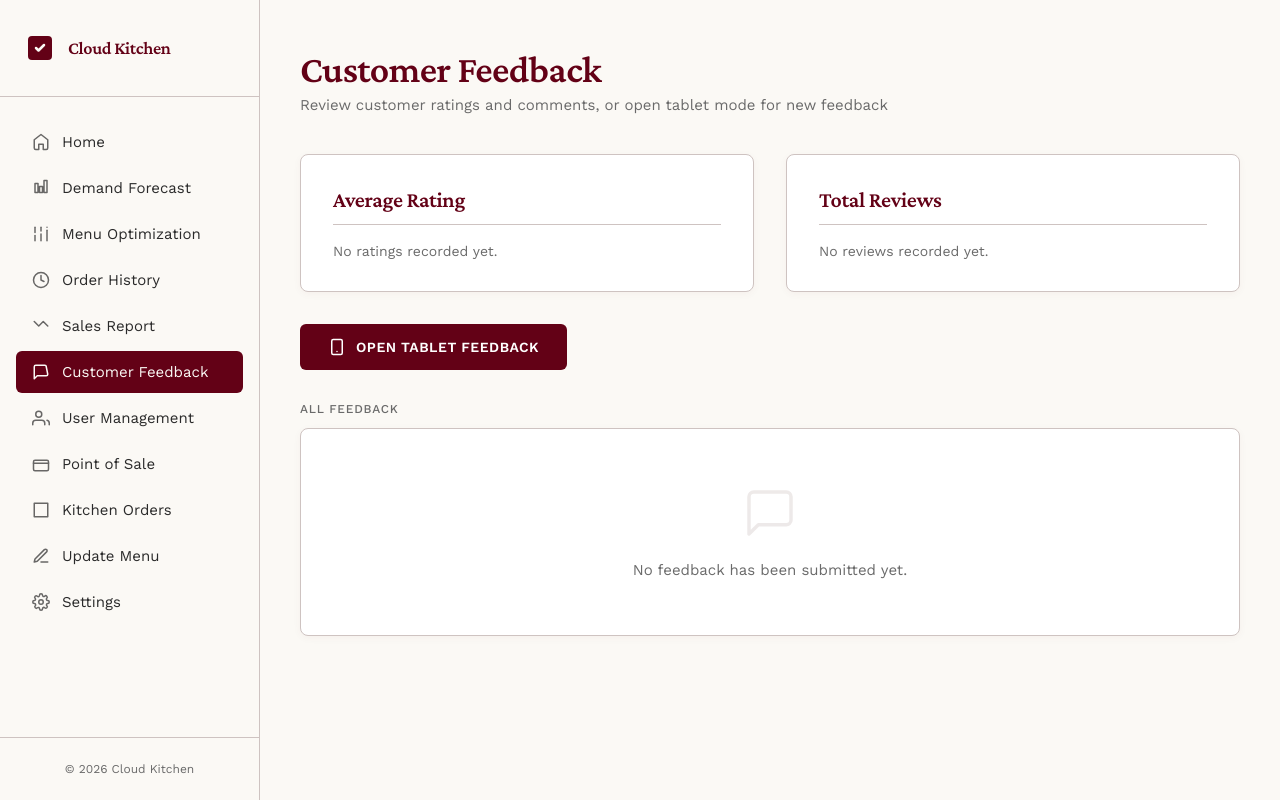
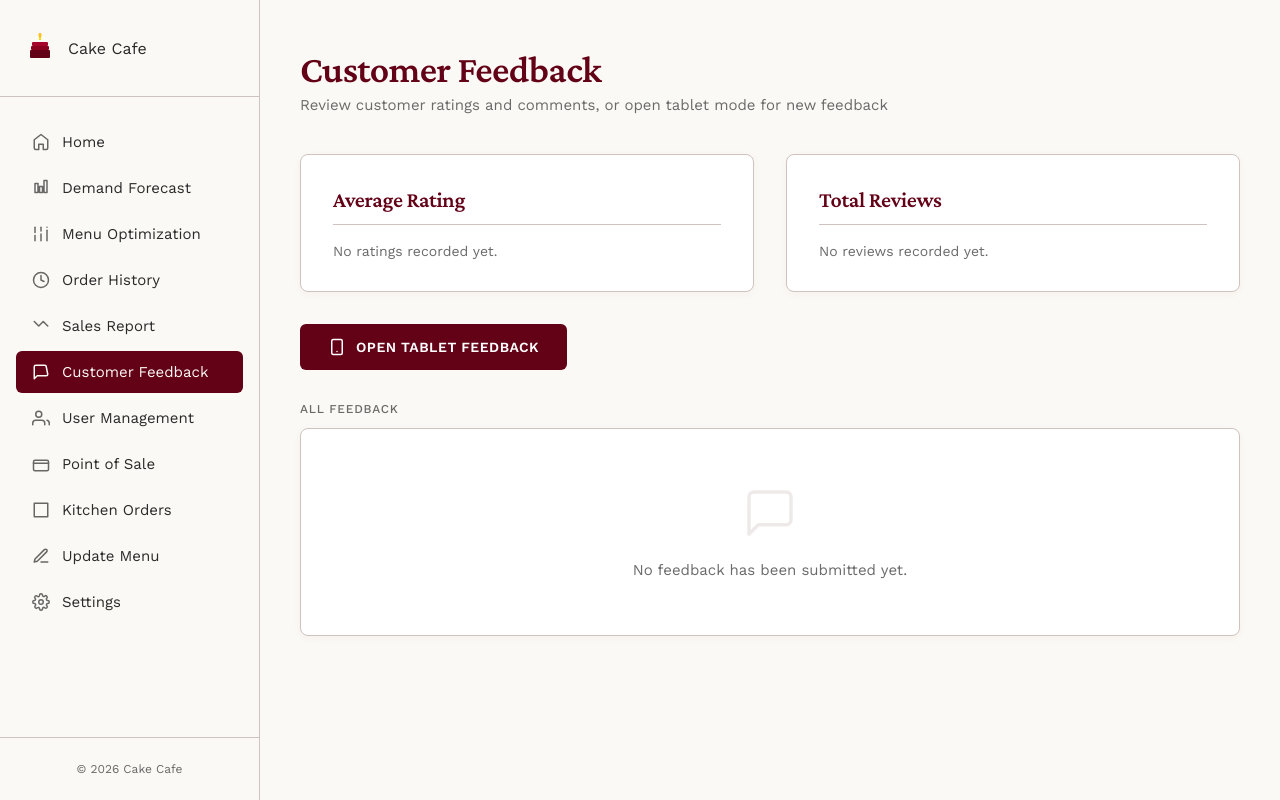
Before and after one commit to Niravcanvas/Cloud-kitchen-POS, a PHP site: page /pages/customer-feedback.php in a window 1280 px wide. Run offline with PHP 8.4, Linux system fonts and the light colour scheme; data that the repository does not hold is empty; a stand-in replaces the project's code that opens the database connection.

Commit message:
updated sidebars

```diff
--- a/includes/sidebar.php
+++ b/includes/sidebar.php
@@ -5,11 +5,24 @@ $base = $in_pages ? '../' : '';
 ?>
 <aside class="sidebar">
   <div class="logo-section">
-    <svg class="logo-icon" viewBox="0 0 32 32" xmlns="http://www.w3.org/2000/svg">
-      <rect x="4" y="4" width="24" height="24" rx="4" fill="#630116"/>
-      <path d="M12 16L14.5 18.5L20 13" stroke="#FBF9F5" stroke-width="2.5" stroke-linecap="round" stroke-linejoin="round" fill="none"/>
+    <svg width="32" height="32" viewBox="0 0 32 32" fill="none" xmlns="http://www.w3.org/2000/svg">
+      <!-- Cake base -->
+      <rect x="6" y="18" width="20" height="8" rx="1" fill="#630116"/>
+      <!-- Cake middle layer -->
+      <rect x="7" y="14" width="18" height="4" rx="1" fill="#8B0220"/>
+      <!-- Cake top layer -->
+      <rect x="8" y="10" width="16" height="4" rx="1" fill="#A6032F"/>
+      <!-- Frosting drips -->
+      <path d="M8 10 Q8 8 10 8 Q12 8 12 10" fill="#FBF9F5"/>
+      <path d="M14 10 Q14 8 16 8 Q18 8 18 10" fill="#FBF9F5"/>
+      <path d="M20 10 Q20 8 22 8 Q24 8 24 10" fill="#FBF9F5"/>
+      <!-- Candle -->
+      <rect x="15" y="4" width="2" height="4" rx="0.5" fill="#FFD700"/>
+      <!-- Flame -->
+      <ellipse cx="16" cy="3" rx="1.5" ry="2" fill="#FFA500"/>
+      <ellipse cx="16" cy="3" rx="0.8" ry="1.2" fill="#FFD700"/>
     </svg>
-    <span class="logo-text">Cloud Kitchen</span>
+    <span>Cake Cafe</span>
   </div>
 
   <nav class="nav-container">
@@ -103,7 +116,7 @@ $base = $in_pages ? '../' : '';
   </nav>
 
   <div class="sidebar-footer">
-    <p class="footer-text">&copy; <?= date('Y'); ?> Cloud Kitchen</p>
+    <p class="footer-text">&copy; <?= date('Y'); ?> Cake Cafe</p>
   </div>
 </aside>
 
```
Also changed, not shown: includes/Lsidebar.php (+17 -4 lines).
